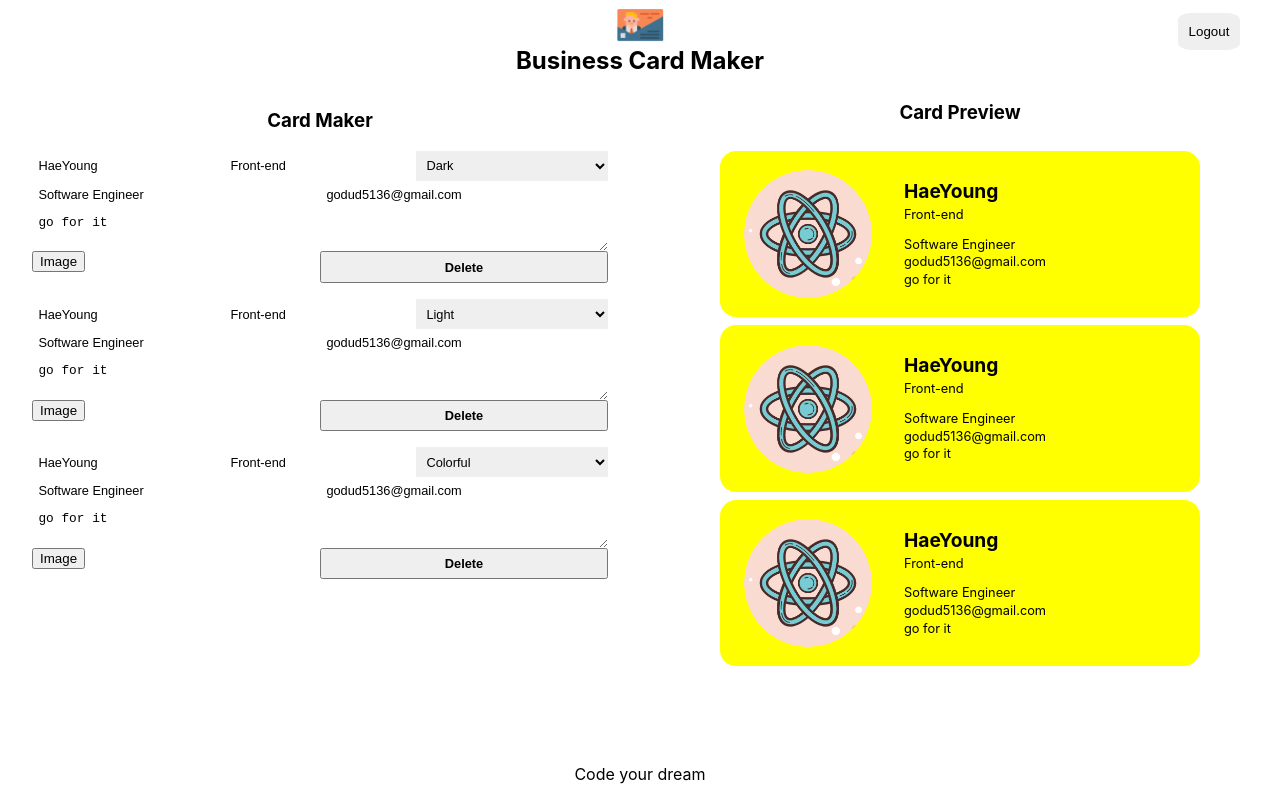
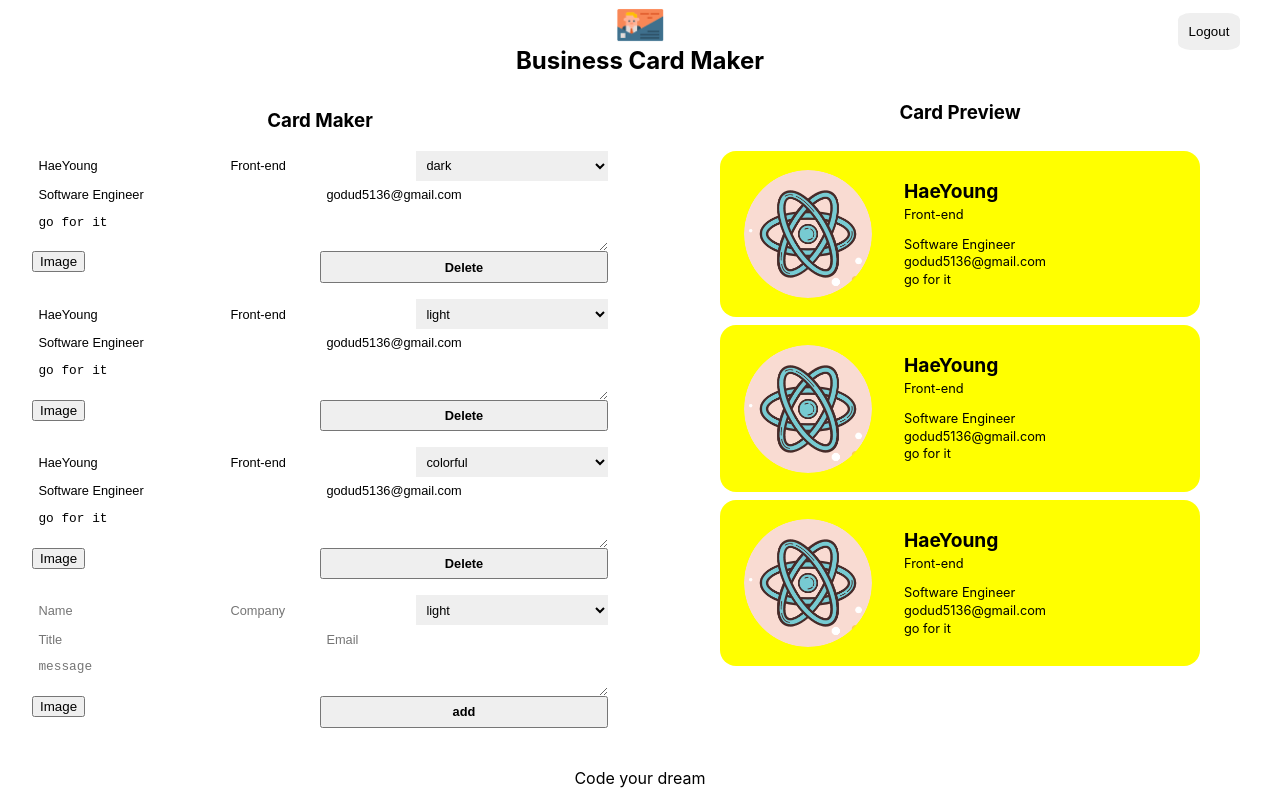
Before and after one commit to godud2604/react-card-maker, a React (Create React App) app: page /maker in a window 1280 px wide. Built offline with nearby package versions, Linux system fonts and the light colour scheme; no server answers; sample sign-in values are in the browser's storage.

Commit message:
add card add form component

```diff
--- a/src/components/card_add_form/card_add_form.jsx
+++ b/src/components/card_add_form/card_add_form.jsx
@@ -1,6 +1,74 @@
-import React from 'react';
+import React, { useRef } from 'react';
+import Button from '../button/button';
+import ImageFileInput from '../image_file_input/image_file_input';
 import styles from './card_add_form.module.css';
 
-const CardAddForm = ({card}) => <h1>{card.id}</h1>
+const CardAddForm = ({onAdd}) => {
+    const formRef = useRef();
+    const nameRef = useRef('');
+    const companyRef = useRef('');
+    const themeRef = useRef('');
+    const titleRef = useRef('');
+    const emailRef = useRef('');
+    const messageRef = useRef('');
+
+    const onSubmit = (e) => {
+        e.preventDefault();
+        const card = {
+            id: Date.now(), // uuid
+            name: nameRef.current.value || '',
+            company: companyRef.current.value || '',
+            theme: themeRef.current.value || '',
+            title: titleRef.current.value || '',
+            email: emailRef.current.value || '',
+            message: messageRef.current.value || '',
+            fileName:'',
+            fileURL:''
+        }
+        formRef.current.reset();
+        onAdd(card);
+    };
+
+    return (
+        <form className={styles.form} ref={formRef}>
+            <input
+                ref={nameRef}
+                className={styles.input}
+                type="text"
+                name="name"
+                placeholder="Name"
+            />
+            <input
+                ref={companyRef}
+                className={styles.input}
+                type="text"
+                name="company"
+                placeholder="Company"
+            />
+            <select ref={themeRef} className={styles.select} name="theme" placeholder="Theme">
+                <option placeholder="light">light</option>
+                <option placeholder="dark">dark</option>
+                <option placeholder="colorful">colorful</option>
+            </select>
+            <input
+                ref={titleRef}
+                className={styles.input}
+                type="text"
+                name="title"
+                placeholder="Title"
+            />
+            <input
+                ref={emailRef}
+                className={styles.input}
+                type="text"
+                name="email"
+                placeholder="Email"
+            />
+            <textarea ref={messageRef} className={styles.textarea} name="message" placeholder="message"></textarea>
+            <div className={styles.fileInput}><ImageFileInput/></div>
+            <Button name="add" onClick={onSubmit}/>
+        </form>
+    )
+}
 
 export default CardAddForm;
--- a/src/components/card_add_form/card_add_form.module.css
+++ b/src/components/card_add_form/card_add_form.module.css
@@ -0,0 +1,45 @@
+@value makerBlack, makerWhite from '../../common/colors.css';
+
+.form {
+    display: flex;
+    width: 100%;
+    flex-wrap: wrap;
+    border-top: 1px solid makerBlack;
+    border-left: 1px solid makerBlack;
+    margin-bottom: 1em;
+}
+
+.input,
+.textarea,
+.select,
+.button,
+.fileInput {
+    font-size: 0.8rem;
+    width: 100%;
+    border: 0;
+    padding: 0.5em;
+    border-bottom: 1px solid makerBlack;
+    border-right: 1px solid makerBlack;
+    background: makerWhite;
+}
+
+.input,
+.select {
+    flex:1 1 30%
+}
+
+.fileInput {
+    padding: 0;
+    flex: 1 1 50%;
+}
+
+.input:focus,
+.textarea:focus,
+.select:focus,
+.button:focus {
+    outline: 0;
+}
+
+.textarea {
+    flex-basis: 100%;
+}
--- a/src/components/card_editor_form/card_editor_form.jsx
+++ b/src/components/card_editor_form/card_editor_form.jsx
@@ -23,9 +23,9 @@
                 value={company}
             />
             <select className={styles.select} name="theme" value={theme}>
-                <option value="light">Light</option>
-                <option value="dark">Dark</option>
-                <option value="colorful">Colorful</option>
+                <option value="light">light</option>
+                <option value="dark">dark</option>
+                <option value="colorful">colorful</option>
             </select>
             <input
                 className={styles.input}
--- a/src/components/editor/editor.jsx
+++ b/src/components/editor/editor.jsx
@@ -1,16 +1,18 @@
 import React from 'react';
 import Card from '../card/card';
+import CardAddForm from '../card_add_form/card_add_form';
 import CardEditorForm from '../card_editor_form/card_editor_form';
 import styles from './editor.module.css'
 
-const Editor = ({cards}) => (
+const Editor = ({cards, addCard}) => (
     <section className={styles.editor}>
         <h1 className={styles.title}>Card Maker</h1>
         {
             cards.map(card => (
-                <CardEditorForm card={card} />
+                <CardEditorForm key={card.id} card={card} />
             ))
         }
+        <CardAddForm onAdd={addCard}/>
     </section>
 );
 
--- a/src/components/maker/maker.jsx
+++ b/src/components/maker/maker.jsx
@@ -57,11 +57,16 @@
         });
     })
 
+    const addCard = (card) => {
+        const updated = [...cards, card];
+        setCards(updated);
+    }
+
     return (
         <section className={styles.maker}>
             <Header onLogout={onLogout}/>
             <div className={styles.container}>
-                <Editor cards={cards}/>
+                <Editor cards={cards} addCard={addCard}/>
                 <Preview cards={cards}/>
             </div>
             <Footer/>
```
